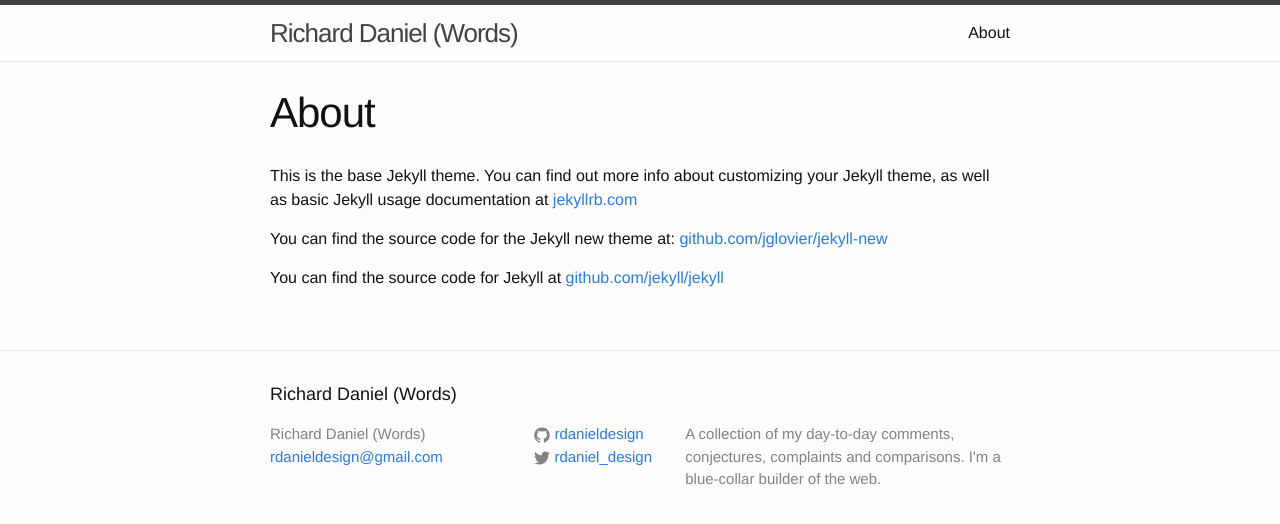
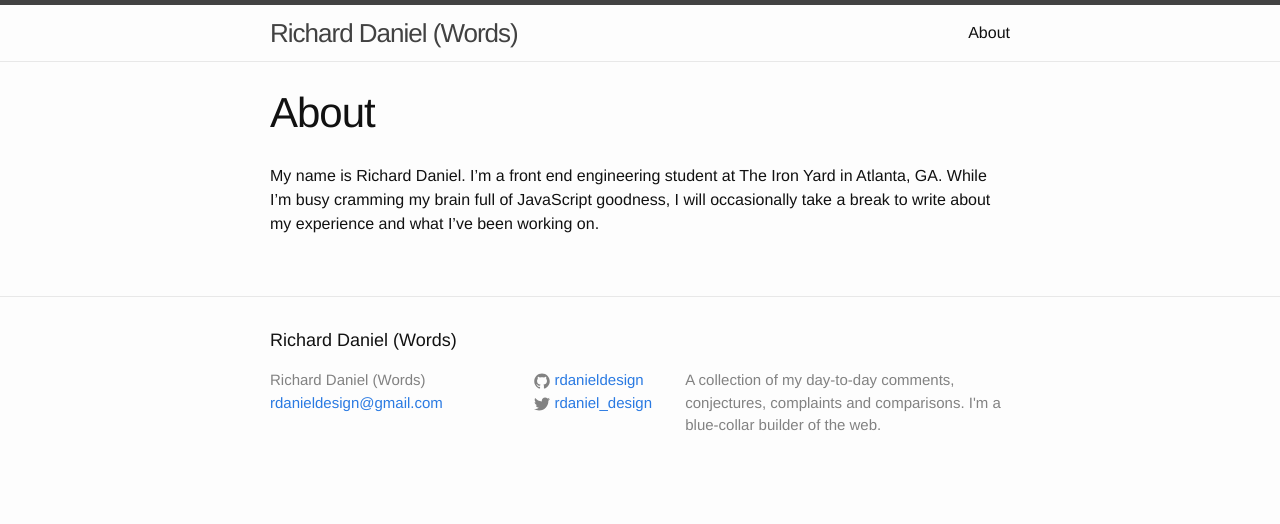
Before and after one commit to rdanieldesign/rdanieldesign.github.io, a Jekyll site: the page built from about.md, in a window 1280 px wide. Shown: the top 524 px of the page. Built offline with Jekyll 4.4.1, drawn with Linux system fonts in a browser that asks for light colours.

Commit message:
Edit About page

```diff
--- a/about.md
+++ b/about.md
@@ -4,8 +4,4 @@ title: About
 permalink: /about/
 ---
 
-This is the base Jekyll theme. You can find out more info about customizing your Jekyll theme, as well as basic Jekyll usage documentation at [jekyllrb.com](http://jekyllrb.com/)
-
-You can find the source code for the Jekyll new theme at: [github.com/jglovier/jekyll-new](https://github.com/jglovier/jekyll-new)
-
-You can find the source code for Jekyll at [github.com/jekyll/jekyll](https://github.com/jekyll/jekyll)
+My name is Richard Daniel. I'm a front end engineering student at The Iron Yard in Atlanta, GA. While I'm busy cramming my brain full of JavaScript goodness, I will occasionally take a break to write about my experience and what I've been working on.
```
